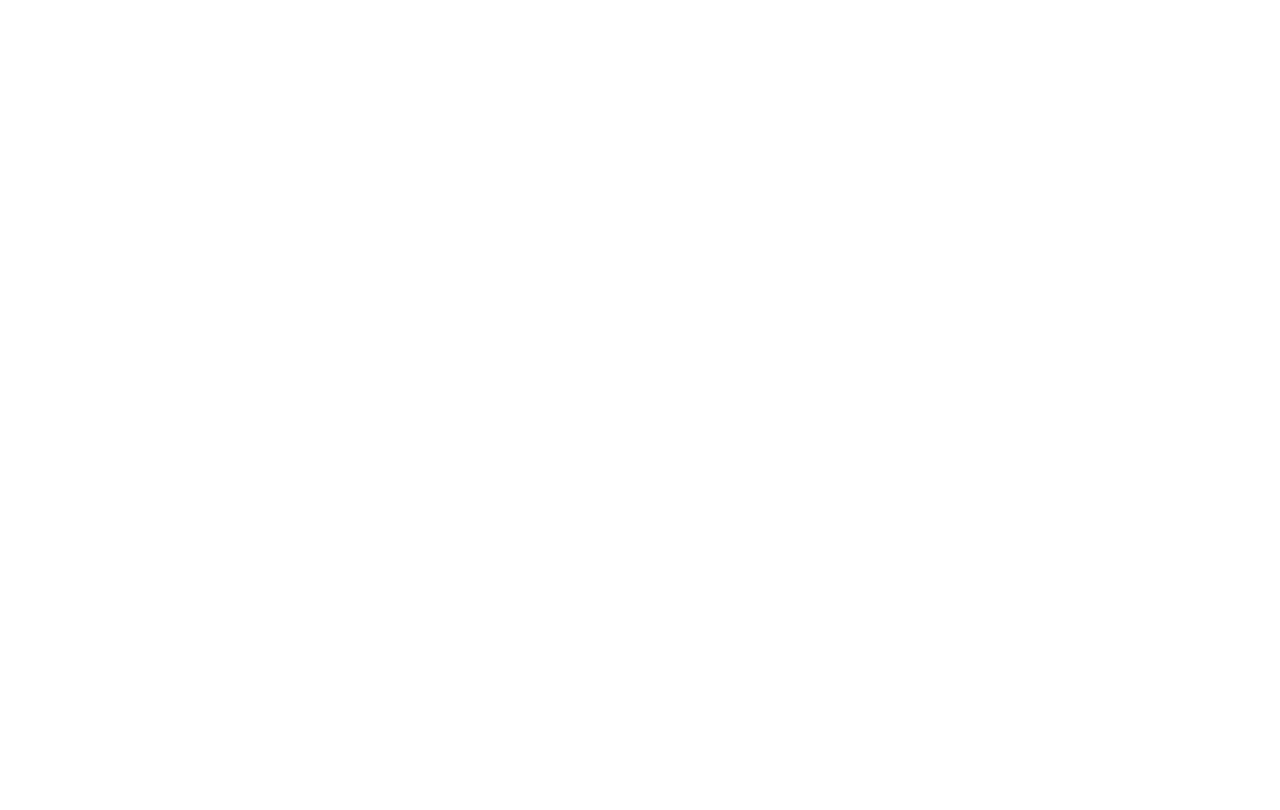
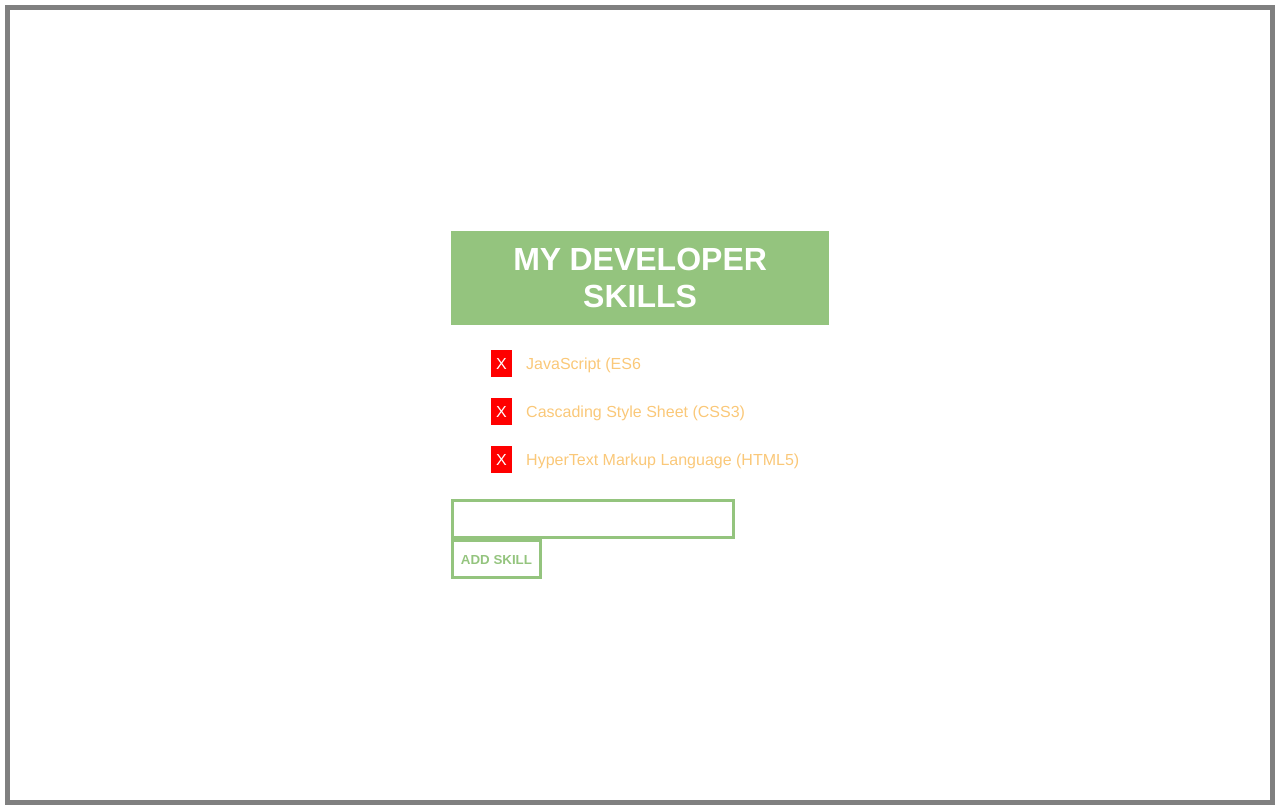
Before and after one commit to SwiftHoliday/My-Developer-Skills, a plain HTML site: page index.html in a window 1280 px wide. Drawn offline with nearby package versions, Linux system fonts and the light colour scheme.

Commit message:
finishes visual representation

```diff
--- a/css/style.css
+++ b/css/style.css
@@ -5,6 +5,63 @@
 
 body {
     display: flex;
+    margin: 5px;
     flex-direction: column;
     min-height: 100vh;
+    border: 5px solid grey;
+    justify-content: center;
+    align-items: center;
 }
+
+main {
+
+    width: 30%;
+}
+
+h1 {
+    background-color: #94c47e;
+    color: #ffffff;
+    padding: 10px;
+    text-transform: uppercase;
+    font-family: Helvetica;
+    text-align: center;
+}
+
+ul {
+    list-style: none;
+}
+
+li, li span {
+    font-family: Helvetica;
+}
+
+li {
+    margin: 30px 0 30px 0;
+    color: #fac879;
+}
+
+li span {
+    color: #ffffff;
+    margin-right: 10px;
+    text-align: center;
+    background-color: red;
+    padding: 5px;
+}
+
+
+input, button {
+    border: 3px solid #94c47e;
+    height: 40px;
+}
+
+input {
+    width: 75%;
+}
+
+button {
+    background-color: #ffffff;
+    color: #94c47e;
+    text-transform: uppercase;
+    font-weight: 600;
+    width: 24%;
+}
--- a/index.html
+++ b/index.html
@@ -10,6 +10,15 @@ src="https://code.jquery.com/jquery-3.3.1.min.js" integrity="sha256-FgpCb/KJQlLN
     <title>My Developer Skills</title>
 </head>
 <body>
-
+   <main>
+       <h1>My Developer Skills</h1>
+       <ul>
+           <li><span>X</span> JavaScript (ES6</li>
+           <li><span>X</span> Cascading Style Sheet (CSS3)</li>
+           <li><span>X</span> HyperText Markup Language (HTML5)</li>
+       </ul>
+       <input type="text">
+       <button>Add Skill</button>
+   </main>
 </body>
 </html>
```
